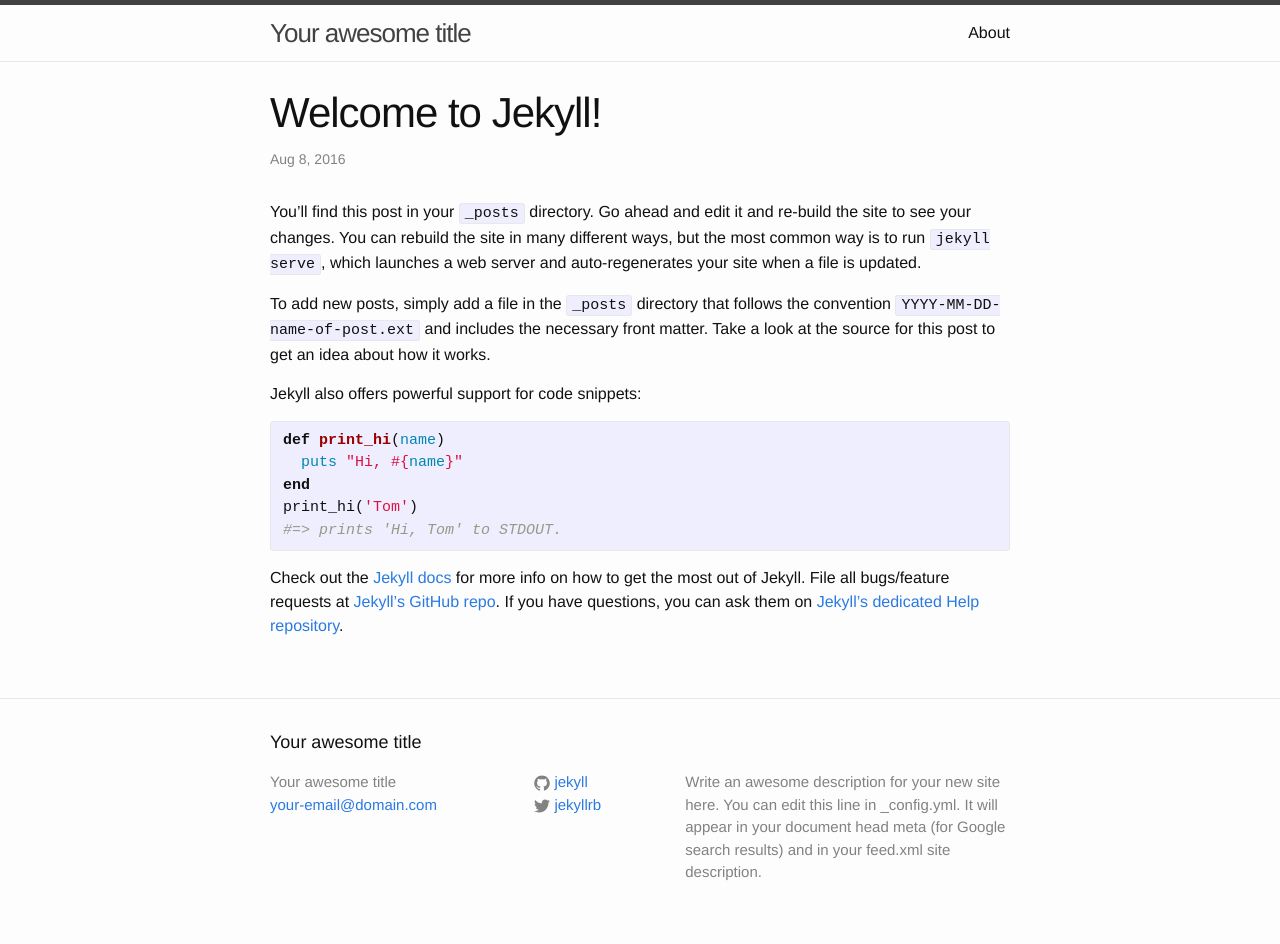
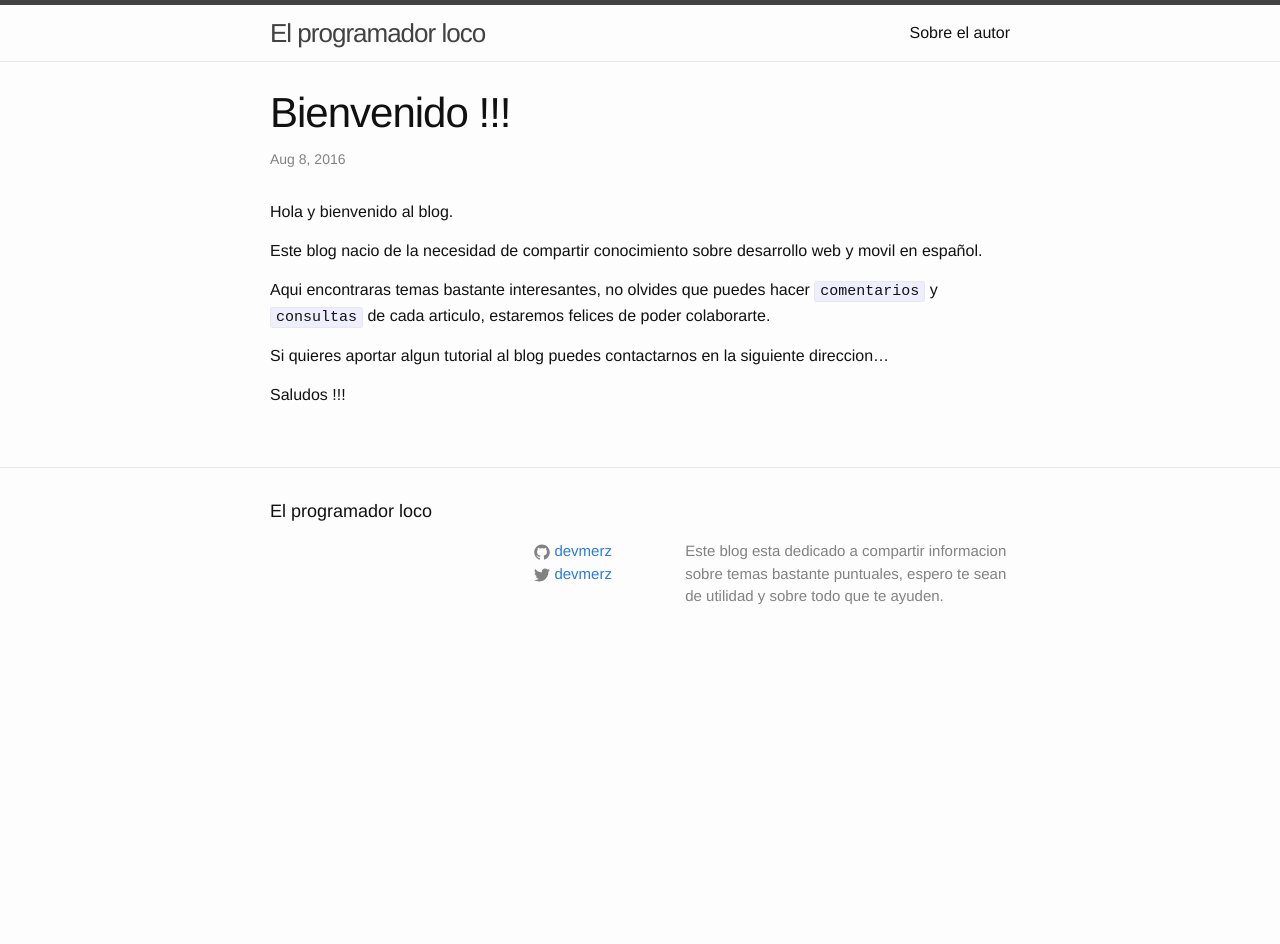
Before and after one commit to devmerz/devmerz.github.io, a Jekyll site: the page built from _posts/2016-08-08-welcome-to-jekyll.markdown, in a window 1280 px wide. Built offline with Jekyll 4.4.1, drawn with Linux system fonts in a browser that asks for light colours; after the commit the page ends 900 px from its top, so only the background shows below that.

Commit message:
Important Settings

```diff
--- a/_config.yml
+++ b/_config.yml
@@ -1,14 +1,13 @@
 # Site settings
-title: Your awesome title
-email: your-email@domain.com
+title: El programador loco
+email: ezapana.marquez@gmail.com
 description: > # this means to ignore newlines until "baseurl:"
-  Write an awesome description for your new site here. You can edit this
-  line in _config.yml. It will appear in your document head meta (for
-  Google search results) and in your feed.xml site description.
+  Este blog esta dedicado a compartir informacion sobre temas
+  bastante puntuales, espero te sean de utilidad y sobre todo que te ayuden.
 baseurl: "" # the subpath of your site, e.g. /blog/
 url: "http://yourdomain.com" # the base hostname & protocol for your site
-twitter_username: jekyllrb
-github_username:  jekyll
+twitter_username: devmerz
+github_username:  devmerz
 
 # Build settings
 markdown: kramdown
--- a/_includes/footer.html
+++ b/_includes/footer.html
@@ -7,8 +7,10 @@
     <div class="footer-col-wrapper">
       <div class="footer-col  footer-col-1">
         <ul class="contact-list">
-          <li>{{ site.title }}</li>
-          <li><a href="mailto:{{ site.email }}">{{ site.email }}</a></li>
+          <!-- <li>{{ site.title}}</li> -->
+          <!-- <li><a href="mailto:{{ site.email }}">{{ site.email }}</a></li> -->
+          <li></li>
+          <li></li>
         </ul>
       </div>
 
--- a/_posts/2016-08-08-welcome-to-jekyll.markdown
+++ b/_posts/2016-08-08-welcome-to-jekyll.markdown
@@ -1,25 +1,16 @@
 ---
 layout: post
-title:  "Welcome to Jekyll!"
+title:  "Bienvenido !!!"
 date:   2016-08-08 21:38:16
 categories: jekyll update
 ---
-You’ll find this post in your `_posts` directory. Go ahead and edit it and re-build the site to see your changes. You can rebuild the site in many different ways, but the most common way is to run `jekyll serve`, which launches a web server and auto-regenerates your site when a file is updated.
 
-To add new posts, simply add a file in the `_posts` directory that follows the convention `YYYY-MM-DD-name-of-post.ext` and includes the necessary front matter. Take a look at the source for this post to get an idea about how it works.
+Hola y bienvenido al blog.
 
-Jekyll also offers powerful support for code snippets:
+Este blog nacio de la necesidad de compartir conocimiento sobre desarrollo web y movil en español.
 
-{% highlight ruby %}
-def print_hi(name)
-  puts "Hi, #{name}"
-end
-print_hi('Tom')
-#=> prints 'Hi, Tom' to STDOUT.
-{% endhighlight %}
+Aqui encontraras temas bastante interesantes, no olvides que puedes hacer `comentarios` y `consultas` de cada articulo, estaremos felices de poder colaborarte.
 
-Check out the [Jekyll docs][jekyll] for more info on how to get the most out of Jekyll. File all bugs/feature requests at [Jekyll’s GitHub repo][jekyll-gh]. If you have questions, you can ask them on [Jekyll’s dedicated Help repository][jekyll-help].
+Si quieres aportar algun tutorial al blog puedes contactarnos en la siguiente direccion...
 
-[jekyll]:      http://jekyllrb.com
-[jekyll-gh]:   https://github.com/jekyll/jekyll
-[jekyll-help]: https://github.com/jekyll/jekyll-help
+Saludos !!!
--- a/index.html
+++ b/index.html
@@ -9,7 +9,7 @@ layout: default
   <ul class="post-list">
     {% for post in site.posts %}
       <li>
-        <span class="post-meta">{{ post.date | date: "%b %-d, %Y" }}</span>
+        <!-- <span class="post-meta">{{ post.date | date: "%b %-d, %Y" }}</span> -->
 
         <h2>
           <a class="post-link" href="{{ post.url | prepend: site.baseurl }}">{{ post.title }}</a>
@@ -18,6 +18,6 @@ layout: default
     {% endfor %}
   </ul>
 
-  <p class="rss-subscribe">subscribe <a href="{{ "/feed.xml" | prepend: site.baseurl }}">via RSS</a></p>
+  <!-- <p class="rss-subscribe">subscribe <a href="{{ "/feed.xml" | prepend: site.baseurl }}">via RSS</a></p> -->
 
 </div>
```
Also changed, not shown: about.md (+16 -5 lines).
